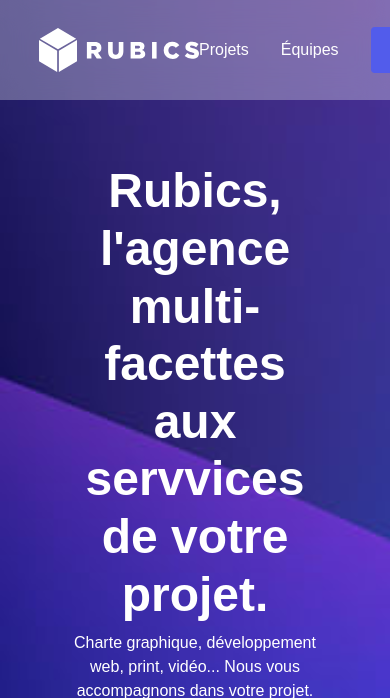
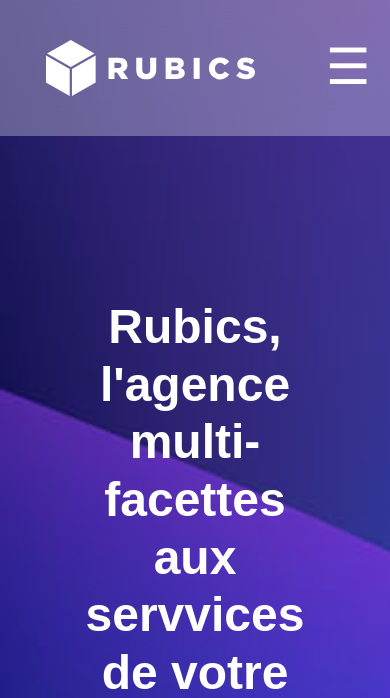
Before and after one commit to Nsven7/rubics, a PHP site: page /Rubics/view/view-home.php in a window 390 px wide. Shown: the top 698 px of the page. Run offline with PHP 8.4, Linux system fonts and the light colour scheme; a user stored in the database is signed in; data comes from the database, SQL or seed files in the repository.

Commit message:
wip bugs

```diff
--- a/asset/css/style.css
+++ b/asset/css/style.css
@@ -75,10 +75,14 @@
     text-decoration: none;
 }
 
+.menu, .menu-overlay {
+    display: none;
+}
+
 footer {
     display: flex;
     align-items: center;
-    height: 50%;
+    min-height: 50vh;
     padding-inline: 10%;
     background-color: rgba(0, 0, 0, 0.3);
     backdrop-filter: blur(1rem);
@@ -246,7 +250,6 @@
 
 /********* Components ********/
 .slide {
-    display: none;
     width: 100%;
     padding-inline: 25%;
     text-align: left;
@@ -389,8 +392,8 @@
     gap: 2rem;
 }
 
-.banner {
-    height: 40%;
+.banner, .slider {
+    min-height: 40vh;
     display: flex;
     justify-content: space-between;
     align-items: center;
@@ -462,7 +465,7 @@
     display: flex;
     justify-content: center;
     align-items: center;
-    min-height: 100%;
+    /* height: 100%; */
 }
 
 /********* Section 1 ********/
@@ -553,10 +556,117 @@
 
 }
 
+/********* Mobile ********/
 @media screen and (max-width: 600px) {
 
     body {
         text-align: center;
+    }
+
+    header {
+        display: none;
+    }
+
+    .menu, .menu-overlay {
+        display: block;
+    }
+
+    .menu {
+        display: flex;
+        justify-content: space-between;
+        align-items: center;
+        padding: 5%;
+        background-color: rgba(255, 255, 255, 0.3);
+        backdrop-filter: blur(1rem);
+        clip-path: inset(0);
+    }
+
+    .menu-header {
+        display: flex;
+        flex-direction: column;
+        justify-content: center;
+        align-items: center;
+        position: absolute;
+        top: 20px;
+        font-size: 30px;
+        cursor: pointer;
+    }
+
+    .close-menu {
+        display: flex;
+        align-self: flex-end;
+        font-size: var(--ft-h1);
+        color: var(--clr-white);
+    }
+
+    .logo-mobile a {
+        display: flex;
+        justify-content: center;
+        align-items: center;
+    }
+
+    .logo-mobile a img {
+        width: 80%;
+    }
+
+    .burger-menu,
+    .menu-overlay {
+        display: block;
+    }
+
+    /* Burger menu */
+    .burger-menu {
+        font-size: 50px;
+        cursor: pointer;
+    }
+
+    #menu-overlay {
+        background-color: rgba(255, 255, 255, 0.3);
+        backdrop-filter: blur(1rem);
+        clip-path: inset(0);
+    }
+
+    .menu-overlay {
+        display: flex;
+        position: fixed;
+        top: 0;
+        left: 0;
+        width: 100%;
+        height: 100%;
+        background-image: url('../../public/background.jpg');
+        z-index: 1000;
+        color: var(--clr-white);
+        flex-direction: column;
+        justify-content: center;
+        align-items: center;
+        transform: translateY(-100%);
+        transition: transform 0.3s ease-out;
+    }
+
+    .menu-overlay.open {
+        transform: translateY(0);
+    }
+
+    .logo {
+        margin: 20px 0;
+    }
+
+    .menu-content {
+        display: flex;
+        flex-direction: column;
+        width: 100%;
+        padding: 10%;
+    }
+
+    .menu-content ul {
+        display: flex;
+        flex-direction: column;
+        gap: 2rem;
+        text-align: left;
+        list-style-type: none;
+        font-size: var(--ft-h2);
+        font-weight: var(--fw-bold);
+        margin-top: 10rem;
     }
 
     .section-one,
@@ -660,7 +770,6 @@
     .container-form {
         padding: 10% 0;
         flex-direction: column;
-        padding-top: 100px;
     }
 
     .container-form .blur {
--- a/view/component/header.php
+++ /dev/null
@@ -1,53 +0,0 @@
-<html lang="fr">
-
-<head>
-    <meta charset="UTF-8">
-    <meta name="viewport" content="width=device-width, initial-scale=1.0">
-    <title><?php "Rubics | " . $title ?></title>
-    <link rel="stylesheet" type="text/css" href="<?php $_SERVER['DOCUMENT_ROOT']; ?>/Rubics/asset/css/bootstrap.css">
-    <link rel="stylesheet" type="text/css" href="<?php $_SERVER['DOCUMENT_ROOT']; ?>/Rubics/asset/css/style.css">
-</head>
-
-<body>
-
-    <header>
-        <div class="logo">
-            <a href="<?php $_SERVER['DOCUMENT_ROOT']; ?>/Rubics/view/view-home.php">
-                <img class="logo" src="../public/logo_rubics.svg" alt="Logo" />
-            </a>
-        </div>
-        <nav>
-            <ul>
-                <li><a href="<?php $_SERVER['DOCUMENT_ROOT']; ?>/Rubics/view/view-projects.php">Projets</a></li>
-                <li><a href="<?php $_SERVER['DOCUMENT_ROOT']; ?>/Rubics/view/view-teams.php">Équipes</a></li>
-
-                <!-- Start session in header -->
-                <?php session_start();
-
-                // Check wich user is connected
-                if (isset($_SESSION['client'])) { ?>
-
-                    <li>
-                        <form action="<?php $_SERVER['DOCUMENT_ROOT'] ?>/Rubics/controller/userController.php" method="POST">
-                            <input class="btn" type="submit" value="Déconnexion" name="submit">
-                        </form>
-                    </li>
-                <?php } elseif (isset($_SESSION['employee']) || isset($_SESSION['admin'])) { ?>
-                    <li>
-                        <form action="<?php $_SERVER['DOCUMENT_ROOT'] ?>/Rubics/controller/employeeController.php" method="POST">
-                            <input class="btn" type="submit" value="Déconnexion" name="submit">
-                        </form>
-                    </li>
-                <?php } else { ?>
-                    <li>
-                        <div class="cta">
-                            <a class="btn" href="<?php $_SERVER['DOCUMENT_ROOT']; ?>/Rubics/view/view-login.php">Connextion<span class="arrow right"></span></a>
-                        </div>
-                    </li> <?php } ?>
-            </ul>
-
-
-
-
-        </nav>
-    </header>
--- a/view/component/footer.php
+++ b/view/component/view-user-footer.php
@@ -43,6 +43,6 @@
         </div>
     </div>
 </footer>
-<script src="<?php $_SERVER['DOCUMENT_ROOT']; ?>/Rubics/asset/js/script.js"></script>
+<script src="<?php $_SERVER['DOCUMENT_ROOT']; ?>/Rubics/asset/js/script-user.js"></script>
 </body>
 <?php ?>
--- /dev/null
+++ b/view/component/view-user-header.php
@@ -0,0 +1,120 @@
+<!DOCTYPE html>
+<html lang="fr">
+
+<head>
+    <meta charset="UTF-8">
+    <meta name="viewport" content="width=device-width, initial-scale=1.0">
+    <title><?php "Rubics | " . $title ?></title>
+    <link rel="stylesheet" type="text/css" href="<?php $_SERVER['DOCUMENT_ROOT']; ?>/Rubics/asset/css/bootstrap.css">
+    <link rel="stylesheet" type="text/css" href="<?php $_SERVER['DOCUMENT_ROOT']; ?>/Rubics/asset/css/style.css">
+</head>
+
+<body>
+    <header>
+        <div class="logo">
+            <a href="<?php $_SERVER['DOCUMENT_ROOT']; ?>/Rubics/view/view-home.php">
+                <img class="logo" src="../public/logo_rubics.svg" alt="Logo" />
+            </a>
+        </div>
+        <nav>
+            <ul>
+                <li><a href="<?php $_SERVER['DOCUMENT_ROOT']; ?>/Rubics/view/view-projects.php">Projets</a></li>
+                <li><a href="<?php $_SERVER['DOCUMENT_ROOT']; ?>/Rubics/view/view-teams.php">Équipes</a></li>
+
+                <!-- Start session in header -->
+                <?php session_start();
+
+                // Check wich user is connected
+                if (isset($_SESSION['client'])) { ?>
+
+                    <li><a href="<?php $_SERVER['DOCUMENT_ROOT']; ?>/Rubics/view/view-user-admin-home.php">Mon compte</a>
+                    </li>
+                    <li>
+                        <form action="<?php $_SERVER['DOCUMENT_ROOT'] ?>/Rubics/controller/userController.php"
+                            method="POST">
+                            <input class="btn" type="submit" value="Déconnexion" name="submit">
+                        </form>
+                    </li>
+                <?php } elseif (isset($_SESSION['admin'])) { ?>
+                    <li><a href="<?php $_SERVER['DOCUMENT_ROOT']; ?>/Rubics/view/view-admin-home.php">Mon compte</a></li>
+                    <li>
+                        <form action="<?php $_SERVER['DOCUMENT_ROOT'] ?>/Rubics/controller/adminController.php"
+                            method="POST">
+                            <input class="btn" type="submit" value="Déconnexion" name="submit">
+                        </form>
+                    </li>
+                <?php } elseif (isset($_SESSION['employee'])) { ?>
+                    <li><a href="<?php $_SERVER['DOCUMENT_ROOT']; ?>/Rubics/view/view-employee-admin-home.php">Mon
+                            compte</a></li>
+                    <li>
+                        <form action="<?php $_SERVER['DOCUMENT_ROOT'] ?>/Rubics/controller/employeeController.php"
+                            method="POST">
+                            <input class="btn" type="submit" value="Déconnexion" name="submit">
+                        </form>
+                    </li>
+                <?php } elseif (isset($_SESSION['client'])) { ?>
+                    <li>
+                        <form action="<?php $_SERVER['DOCUMENT_ROOT'] ?>/Rubics/controller/userController.php"
+                            method="POST">
+                            <input class="btn" type="submit" value="Déconnexion" name="submit">
+                        </form>
+                    </li>
+                <?php } ?>
+            </ul>
+        </nav>
+    </header>
+    <div class="menu">
+        <div class="logo-mobile">
+            <a href="<?php $_SERVER['DOCUMENT_ROOT']; ?>/Rubics/view/view-home.php">
+                <img class="logo" src="../public/logo_rubics.svg" alt="Logo" />
+            </a>
+        </div>
+        <div class="burger-menu" id="burger-menu">
+            &#9776; <!-- Unicode for burger menu icon -->
+        </div>
+    </div>
+    <div class="menu-overlay" id="menu-overlay">
+        <div class="menu-header">
+            <span class="close-menu" id="close-menu">&times;</span>
+            <div class="logo-mobile">
+                <a href="<?php $_SERVER['DOCUMENT_ROOT']; ?>/Rubics/view/view-home.php">
+                    <img class="logo" src="../public/logo_rubics.svg" alt="Logo" />
+                </a>
+            </div>
+        </div>
+        <div class="menu-content">
+            <ul>
+                <li><a href="<?php $_SERVER['DOCUMENT_ROOT']; ?>/Rubics/view/view-projects.php">Projets</a></li>
+                <li><a href="<?php $_SERVER['DOCUMENT_ROOT']; ?>/Rubics/view/view-teams.php">Équipes</a></li>
+                <li><a href="<?php $_SERVER['DOCUMENT_ROOT']; ?>/Rubics/view/view-projects.php">Projets</a></li>
+                <li><a href="<?php $_SERVER['DOCUMENT_ROOT']; ?>/Rubics/view/view-rgpd.php">R.G.P.D</a></li>
+
+                <?php if (isset($_SESSION['admin'])) { ?>
+                    <li><a href="<?php $_SERVER['DOCUMENT_ROOT']; ?>/Rubics/view/view-admin-home.php">Mon compte</a></li>
+                    <li>
+                        <form action="<?php $_SERVER['DOCUMENT_ROOT'] ?>/Rubics/controller/adminController.php"
+                            method="POST">
+                            <input class="btn" type="submit" value="Déconnexion" name="submit">
+                        </form>
+                    </li>
+                <?php } elseif (isset($_SESSION['employee'])) { ?>
+                    <li><a href="<?php $_SERVER['DOCUMENT_ROOT']; ?>/Rubics/view/view-employee-admin-home.php">Mon
+                            compte</a></li>
+                    <li>
+                        <form action="<?php $_SERVER['DOCUMENT_ROOT'] ?>/Rubics/controller/employeeController.php"
+                            method="POST">
+                            <input class="btn" type="submit" value="Déconnexion" name="submit">
+                        </form>
+                    </li>
+                <?php } elseif (isset($_SESSION['client'])) { ?>
+                    <li>
+                        <form action="<?php $_SERVER['DOCUMENT_ROOT'] ?>/Rubics/controller/userController.php"
+                            method="POST">
+                            <input class="btn" type="submit" value="Déconnexion" name="submit">
+                        </form>
+                    </li>
+                <?php } ?>
+
+            </ul>
+        </div>
+    </div>
--- a/view/view-home.php
+++ b/view/view-home.php
@@ -1,7 +1,7 @@
 <?php
 $title = "Accueil";
-include($_SERVER['DOCUMENT_ROOT'] . "/Rubics/view/component/header.php");
-include($_SERVER['DOCUMENT_ROOT'] . "/Rubics/model/projectModel.php");
+include ($_SERVER['DOCUMENT_ROOT'] . "/Rubics/view/component/view-user-header.php");
+include ($_SERVER['DOCUMENT_ROOT'] . "/Rubics/model/projectModel.php");
 
 $projects = getAllProjects();
 ?>
@@ -23,7 +23,9 @@
             <div>
                 <h2>Nos<br>compétences<br>à votre service.</h2>
                 <div class="cta">
-                    <a class="btn" href="<?php $_SERVER['DOCUMENT_ROOT']; ?>/Rubics/view/view-projects.php">Réalisations<span class="arrow right"></span></a>
+                    <a class="btn"
+                        href="<?php $_SERVER['DOCUMENT_ROOT']; ?>/Rubics/view/view-projects.php">Réalisations<span
+                            class="arrow right"></span></a>
                 </div>
             </div>
         </div>
@@ -87,7 +89,8 @@
         <div class="right">
             <h2>Faîtes connaissance de notre grande famille.</h2>
             <div class="cta">
-                <a class="btn" href="<?php $_SERVER['DOCUMENT_ROOT']; ?>/Rubics/view/view-teams.php">Découvrir<span class="arrow right"></span></a>
+                <a class="btn" href="<?php $_SERVER['DOCUMENT_ROOT']; ?>/Rubics/view/view-teams.php">Découvrir<span
+                        class="arrow right"></span></a>
             </div>
         </div>
     </div>
@@ -107,12 +110,16 @@
 
         ?>
 
-        <a class="prev" onclick="plusSlides(-1)"><img src="<?php $_SERVER['DOCUMENT_ROOT']; ?>/Rubics/public/icon/icon-arrow-left.svg" alt="left arrow icon"></a>
-        <a class="next" onclick="plusSlides(1)"><img src="<?php $_SERVER['DOCUMENT_ROOT']; ?>/Rubics/public/icon/icon-arrow-right.svg" alt="right arrow icon"></a>
+        <a class="prev" onclick="plusSlides(-1)"><img
+                src="<?php $_SERVER['DOCUMENT_ROOT']; ?>/Rubics/public/icon/icon-arrow-left.svg"
+                alt="left arrow icon"></a>
+        <a class="next" onclick="plusSlides(1)"><img
+                src="<?php $_SERVER['DOCUMENT_ROOT']; ?>/Rubics/public/icon/icon-arrow-right.svg"
+                alt="right arrow icon"></a>
 
 
     </div>
 
     <?php
-    include($_SERVER['DOCUMENT_ROOT'] . "/Rubics/view/component/footer.php");
+    include ($_SERVER['DOCUMENT_ROOT'] . "/Rubics/view/component/view-user-footer.php");
     ?>
--- a/view/view-project-details.php
+++ b/view/view-project-details.php
@@ -1,6 +1,6 @@
 <?php
 $title = "Projets";
-include ($_SERVER['DOCUMENT_ROOT'] . "/Rubics/view/component/header.php");
+include ($_SERVER['DOCUMENT_ROOT'] . "/Rubics/view/component/view-user-header.php");
 include ($_SERVER['DOCUMENT_ROOT'] . "/Rubics/model/projectModel.php");
 include ($_SERVER['DOCUMENT_ROOT'] . "/Rubics/model/realizeModel.php");
 
@@ -63,5 +63,5 @@
     </div>
 
     <?php
-    include ($_SERVER['DOCUMENT_ROOT'] . "/Rubics/view/component/footer.php");
+    include ($_SERVER['DOCUMENT_ROOT'] . "/Rubics/view/component/view-user-footer.php");
     ?>
--- a/view/view-projects.php
+++ b/view/view-projects.php
@@ -1,6 +1,6 @@
 <?php
 $title = "Projets";
-include ($_SERVER['DOCUMENT_ROOT'] . "/Rubics/view/component/header.php");
+include ($_SERVER['DOCUMENT_ROOT'] . "/Rubics/view/component/view-user-header.php");
 include ($_SERVER['DOCUMENT_ROOT'] . "/Rubics/model/projectModel.php");
 include ($_SERVER['DOCUMENT_ROOT'] . "/Rubics/model/categoryModel.php");
 
@@ -80,5 +80,5 @@
     </div>
 
     <?php
-    include ($_SERVER['DOCUMENT_ROOT'] . "/Rubics/view/component/footer.php");
+    include ($_SERVER['DOCUMENT_ROOT'] . "/Rubics/view/component/view-user-footer.php");
     ?>
--- a/view/view-user-registration.php
+++ b/view/view-user-registration.php
@@ -1,6 +1,6 @@
 <?php
 $title = "S'enregistrer";
-include ($_SERVER['DOCUMENT_ROOT'] . "/Rubics/view/component/header.php");
+include ($_SERVER['DOCUMENT_ROOT'] . "/Rubics/view/component/view-user-header.php");
 
 if (isset($_SESSION['client']) && !isset($_SESSION['employee']) && !isset($_SESSION['admin'])) {
   header("Location: ../view/view-user-admin-home.php");
@@ -85,5 +85,5 @@
   </div>
 
   <?php
-  include ($_SERVER['DOCUMENT_ROOT'] . "/Rubics/view/component/footer.php");
+  include ($_SERVER['DOCUMENT_ROOT'] . "/Rubics/view/component/view-user-footer.php");
 } ?>
```
Also changed, not shown: asset/js/script-user.js (renamed from asset/js/script.js, +12 -3 lines), view/component/view-admin-header.php (+10 -7 lines), view/view-login.php (+9 -6 lines), view/view-rgpd.php (+19 -10 lines), view/view-teams.php (+10 -8 lines), view/view-user-password.php (+5 -4 lines).
